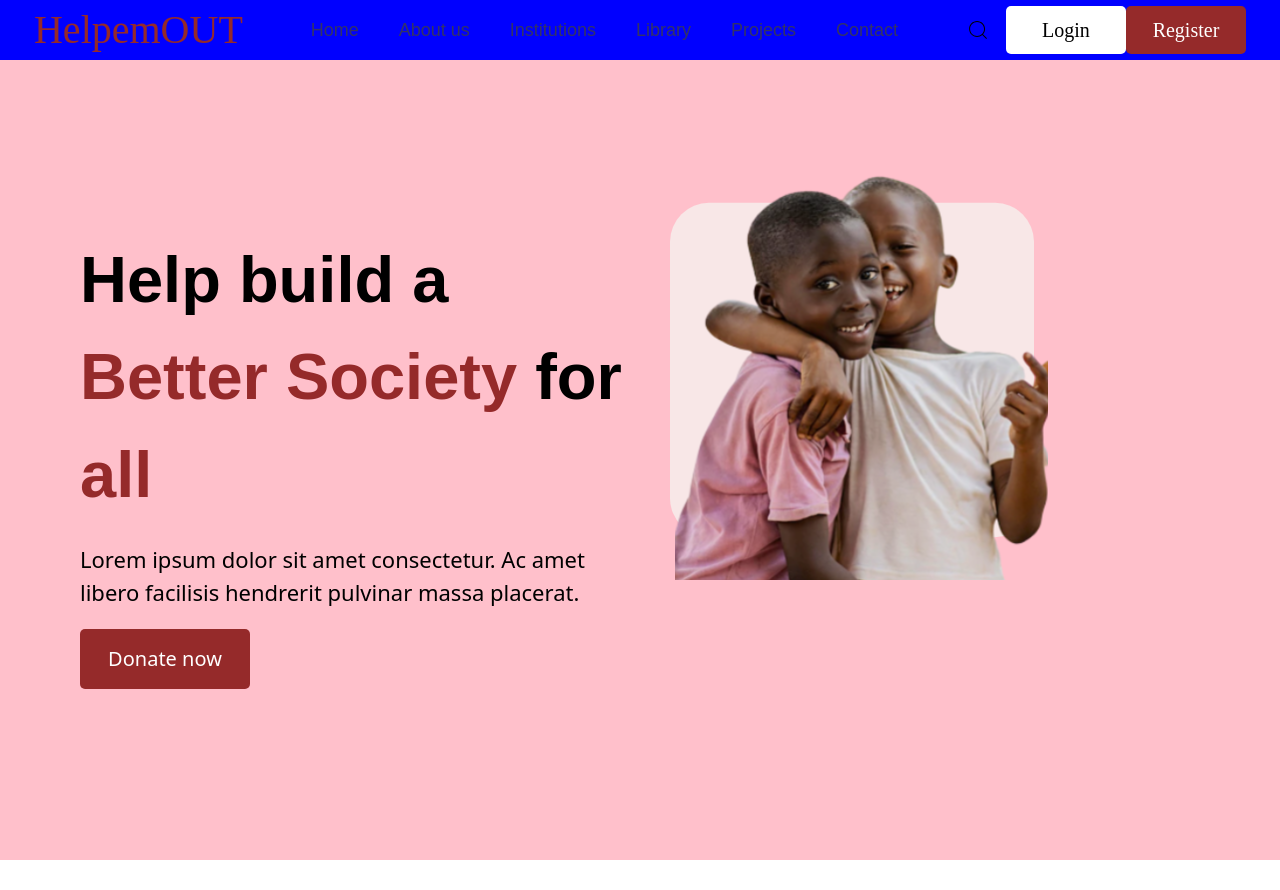
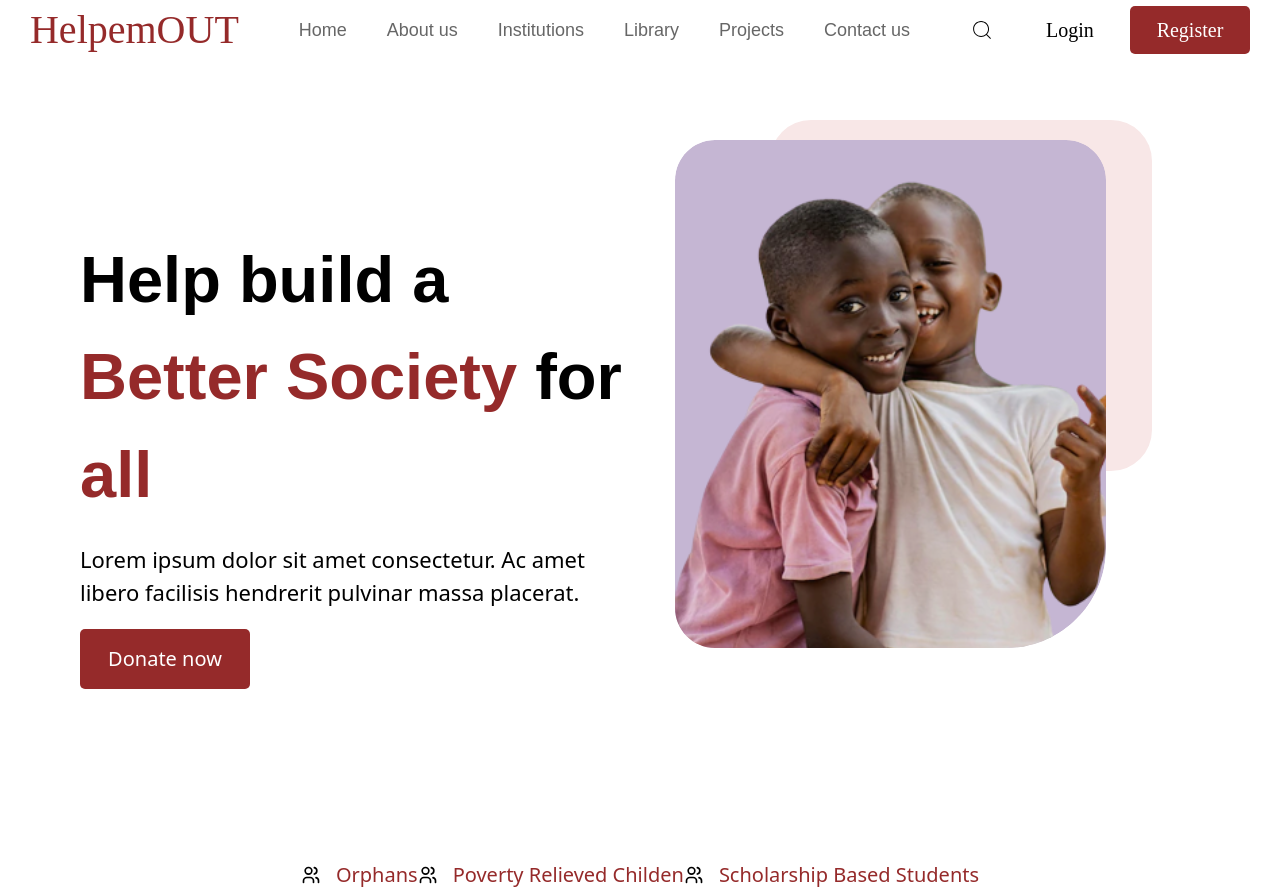
Before and after one commit to Worketyamo-Students/Briso-DevoirReact, a React (Vite) app: page / in a window 1280 px wide. Before the commit the page ends 860 px from the top, so only its background shows below. Built offline with nearby package versions, Linux system fonts and the light colour scheme.

Commit message:
version3

```diff
--- a/index.html
+++ b/index.html
@@ -3,7 +3,6 @@
   <head>
     <meta charset="UTF-8" />
     <meta name="viewport" content="width=device-width, initial-scale=1.0" />
-    <link rel="stylesheet" href="./src/index.css">
     <title>Project1 React</title>
   </head>
   <body>
--- a/src/components/background.tsx
+++ b/src/components/background.tsx
@@ -1,8 +1,8 @@
 function Background(){
     return(
         <div className="relative flex-1  bg-no-repeat bg-center h-[100vh]">
-            <img src="../../public/rectangle.svg" className="absolute left-[3rem] bottom-[17rem] h-[80%] w-[65%]"/>
-            <img src="../../public/children.svg" alt="" className="absolute left-[3.5rem] top-[8rem] h-[55%]"/>
+            <div><img src="../../public/rectangle.svg" className="absolute left-[13rem] top-[6rem] "/></div>
+            <div><img src="../../public/children.svg" alt="" className="absolute left-[3.5rem] top-[8rem]"/></div>
         </div>
     )
 }
--- a/src/components/button.tsx
+++ b/src/components/button.tsx
@@ -1,20 +1,20 @@
-export type buttonProps = {
+type buttonProps = {
     name: string;
-    type: "submit" | "button";
+    type: "submit" | "button"
 };
 
 function Button(props: buttonProps) {
     return (
         <div className="flex items-center">
             <div className="w-[55%] mx-auto  border-2">
-                <button className="font-source text-[2rem] px-4 py-2 text-[black] bg-[white] rounded-[0.5rem] w-[12rem] h-[4.8rem]"
+                <button className="font text-[2rem] px-4 py-2 text-[black] bg-[white] rounded-[0.5rem] w-[12rem] h-[4.8rem]"
                     type={props.type}
                 >
                     Login</button>
 
             </div>
             <div className="w-[55%] mx-auto  border-2">
-                <button className="font-source text-[2rem] px-4 py-2 text-[white] bg-primary_color rounded-[0.5rem] w-[12rem] h-[4.8rem]"
+                <button className="text-[2rem] px-4 py-2 text-[white] bg-primary_color rounded-[0.5rem] w-[12rem] h-[4.8rem]"
                     type={props.type}
                 >
                     Register</button>
--- a/src/components/button2.tsx
+++ b/src/components/button2.tsx
@@ -1,4 +1,8 @@
-import { buttonProps } from "./button"
+type buttonProps = {
+    name: string;
+    type: "submit" | "button";
+    value: string;
+};
 
 function Button2(props: buttonProps) {
     return (
@@ -6,7 +10,7 @@ function Button2(props: buttonProps) {
                 <button className="text-[2rem] text-center px-4 py-2 text-[white] bg-primary_color rounded-[0.5rem] w-[17rem] h-[6rem]"
                     type={props.type}
                 >
-                    Donate now</button>
+                    {props.value}</button>
 
             </div>
 
--- /dev/null
+++ b/src/components/link.tsx
@@ -0,0 +1,11 @@
+interface Link{
+    href:string,
+    value : string
+}
+function Link({href,value}:Link){
+    return(
+        <a href={href}><li>{value}</li></a>
+    )
+}
+
+export default Link
--- a/src/components/nav.tsx
+++ b/src/components/nav.tsx
@@ -1,15 +1,15 @@
-import React from "react";
+import Link from "./link"
 
 function Nav() {
     return (
         <nav className="font-open">
             <ul className="font-medium text-[1.8rem] flex gap-[4rem] text-nav_color">
-                <a href=""><li>Home</li></a>
-                <a href=""><li>About us</li></a>
-                <a href=""><li>Institutions</li></a>
-                <a href="">  <li>Library</li></a>
-                <a href=""><li>Projects</li></a>
-                <a href=""><li>Contact</li></a>
+                <Link href="" value="Home"/>
+                <Link href="" value="About us"/>
+                <Link href="" value="Institutions"/>
+                <Link href="" value="Library"/>
+                <Link href="" value="Projects"/>
+                <Link href="" value="Contact us"/>
             </ul>
         </nav>
     )
--- a/src/globals.css
+++ b/src/globals.css
@@ -14,5 +14,5 @@ html{
 body{
     width: 100%;
     height: 100vh;
-    overflow: hidden;
+    overflow-x: hidden;
 }
--- a/src/pages/home.tsx
+++ b/src/pages/home.tsx
@@ -2,12 +2,13 @@ import Button from "@/components/button";
 import Button2 from "@/components/button2";
 import Nav from "@/components/nav";
 import { CiSearch } from "react-icons/ci";
+import { TbUsers } from "react-icons/tb";
 import Background from "@/components/background";
 
 const App = () => {
     return (
         <div className="w-screen h-screen ">
-            <header className=" font-source bg-[blue] flex justify-around items-center ">
+            <header className="flex items-center justify-around font-source">
                 <h2 className="text-primary_color text-[4rem]">HelpemOUT</h2>
                 <Nav />
                 <div className="flex justify-center items-center gap-[1.6rem]">
@@ -17,17 +18,30 @@ const App = () => {
                     <Button name="login" type="submit" />
                 </div>
             </header>
-            <section className="flex items-center justify-center px-[8rem] bg-[pink]">
+            <section className="flex items-center justify-center px-[8rem]">
                 <div className="flex flex-col items-center justify-center flex-1 gap-[2rem]">
                     <h1 className="font-bold font-popins text-[6.5rem]">Help build a <span className="text-primary_color">Better</span>
                         <span className="text-primary_color"> Society </span>for
                         <span className="text-primary_color"> all</span></h1>
                     <p className="text-[2.2rem]">Lorem ipsum dolor sit amet consectetur. Ac amet libero facilisis hendrerit pulvinar massa placerat. </p>
-                    <Button2 name="donation" type="button" />
+                    <Button2 name="donation" type="button" value="Donate now"/>
                 </div>
                 <Background />
             </section>
-
+            <footer className="flex items-center justify-center text-[2rem]">
+                <div className="flex justify-center items-center gap-[1.5rem] border-[1rem] ">
+                   <TbUsers />
+                   <p className="text-primary_color">Orphans</p>
+                </div>
+                <div className="flex justify-center items-center gap-[1.5rem] border-[1rem] border-bd_color">
+                <TbUsers />
+                <p className="text-primary_color">Poverty Relieved Childen</p>
+                </div>
+                <div className="flex justify-center items-center gap-[1.5rem] border-[1rem] border-bd_color">
+                <TbUsers />
+                <p className="text-primary_color">Scholarship Based Students</p>
+                </div>
+            </footer>
         </div>
     )
 }
--- a/tailwind.config.js
+++ b/tailwind.config.js
@@ -8,7 +8,8 @@ module.exports = {
       primary_color: '#952A2A',
       secondary_color: '',
       border_color: '',
-      nav_color : '#404040CC'
+      nav_color : '#404040CC',
+      bd_color : '#EEDDDD'
     },
     fontFamily:{
       'popins': ['Poppins', 'sans-serif'],
```
Also changed, not shown: public/children.svg.
